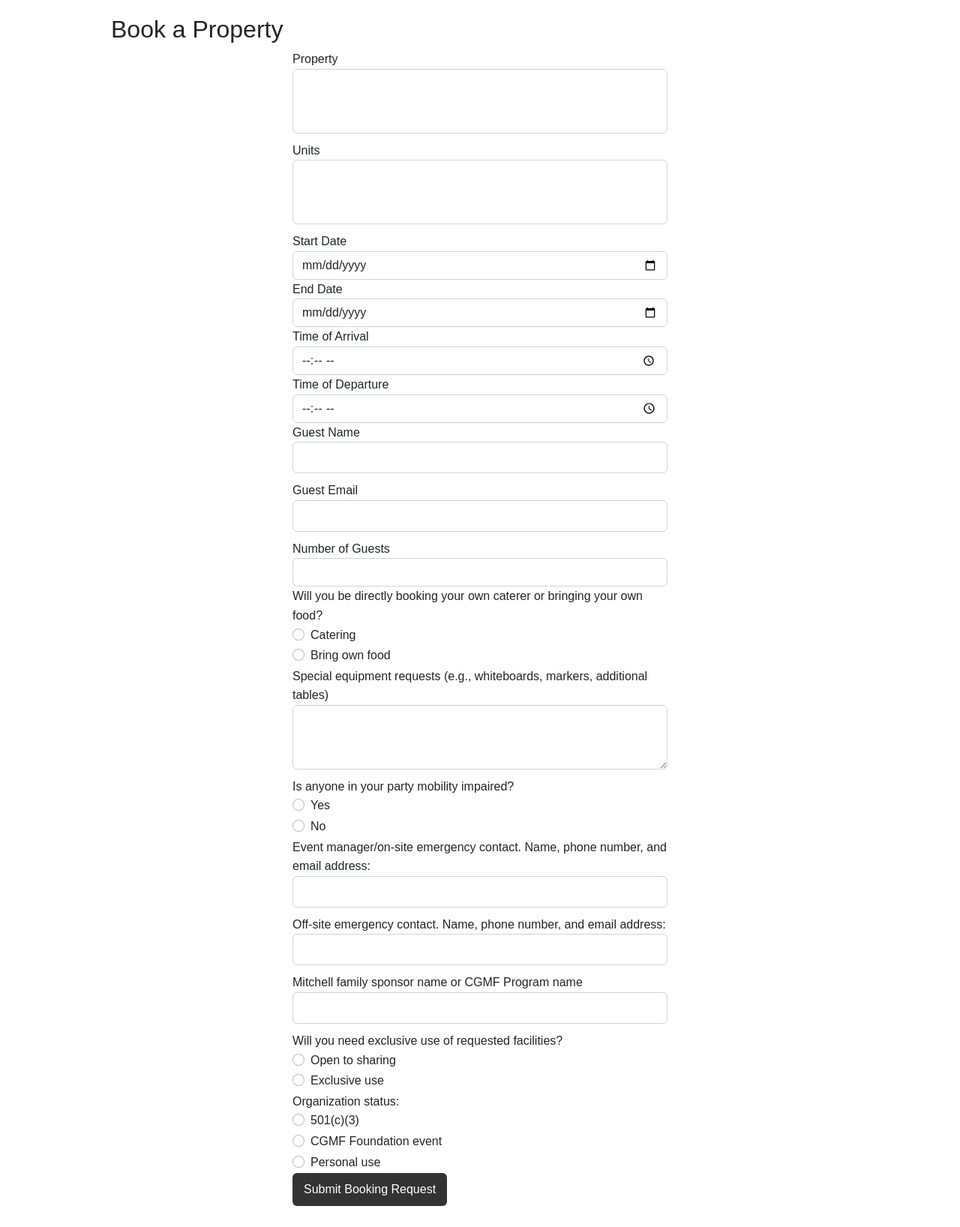
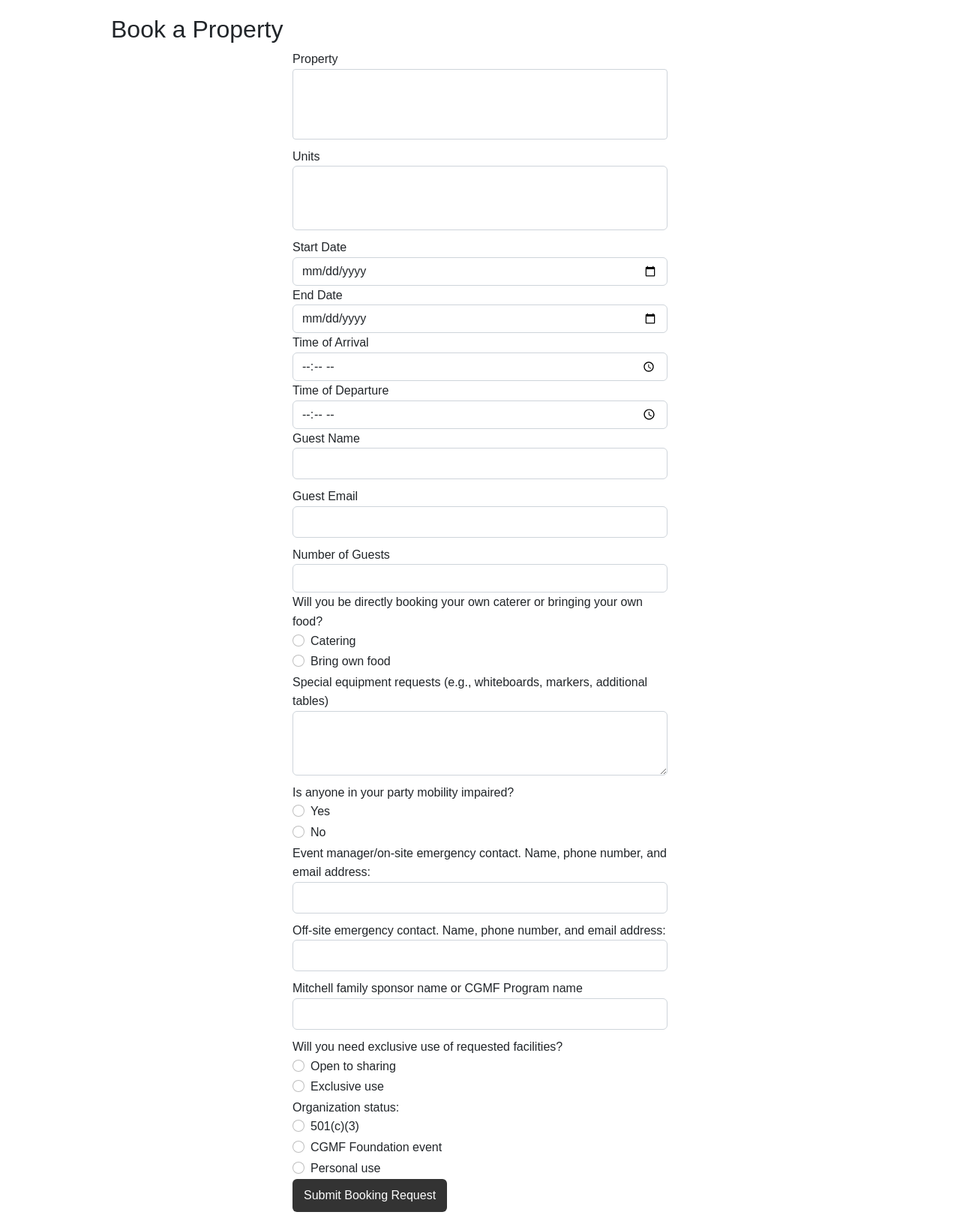
Before and after one commit to ehumpierres/MFR, a Flask app: page /book in a window 1280 px wide. Shown: the part 146-1782 px from the top of the page at 75% size. Before the commit the page ends 1754 px from the top, so only its background shows below. Run offline with Flask 3, Linux system fonts and the light colour scheme; the visitor is signed in with stand-in values (Sample User, id 1); data that the repository does not hold is empty.

Commit message:
Agent query: Please log in using the user passphrase, then navigate to the booking form (/book). Once there, check if the property-select box has a maximum height of 200px with scrolling, proper padding, and font size. Describe what you see.

```diff
--- a/templates/booking_form.html
+++ b/templates/booking_form.html
@@ -8,7 +8,7 @@
         {{ form.hidden_tag() }}
         <div class="form-group">
             {{ form.property_id.label }}
-            {{ form.property_id(class="form-control", id="property-select") }}
+            {{ form.property_id(class="form-control custom-select", id="property-select") }}
         </div>
         <div class="form-group">
             {{ form.units.label }}
@@ -121,3 +121,25 @@ document.addEventListener('DOMContentLoaded', function() {
 });
 </script>
 {% endblock %}
+
+{% block extra_css %}
+<style>
+    .custom-select {
+        height: auto;
+        max-height: 200px;
+        overflow-y: auto;
+    }
+
+    #property-select {
+        width: 100%;
+        padding: 10px;
+        font-size: 16px;
+        border: 1px solid #ced4da;
+        border-radius: 4px;
+    }
+
+    #property-select option {
+        padding: 10px;
+    }
+</style>
+{% endblock %}
```
